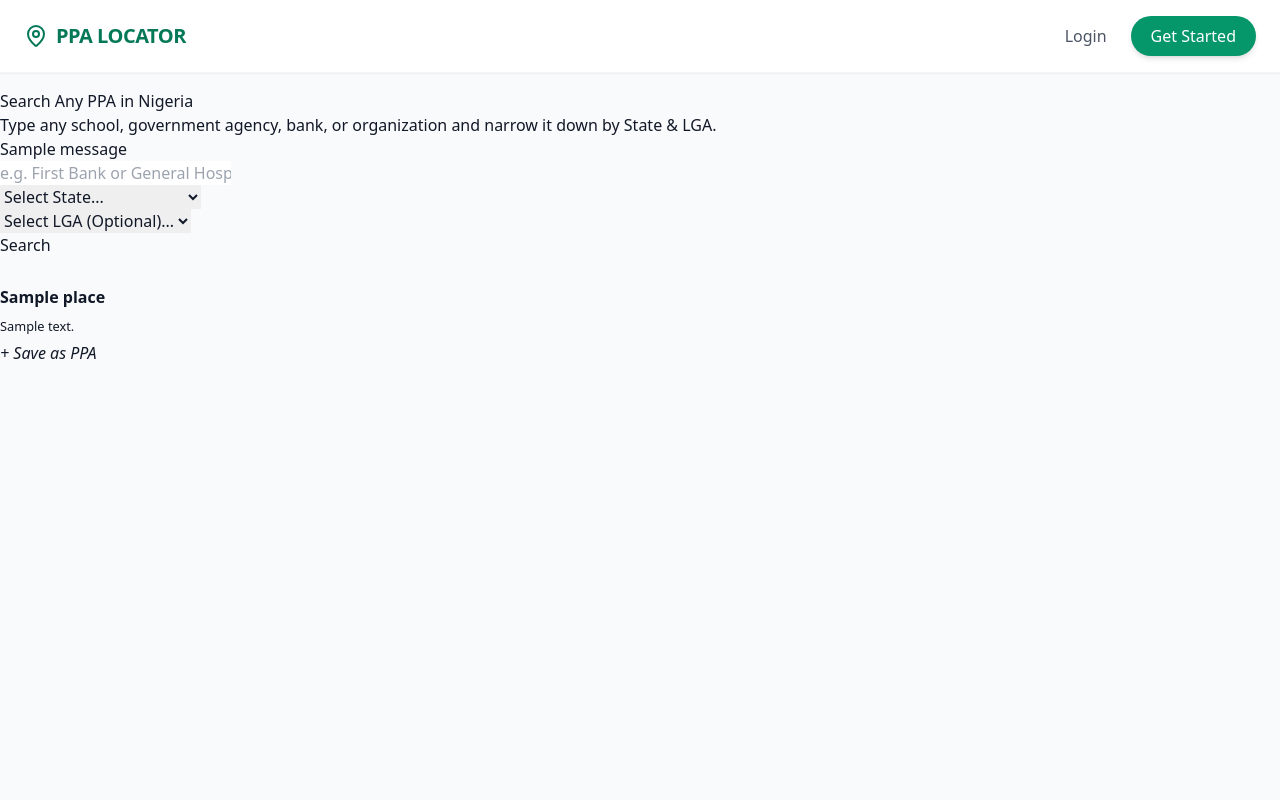
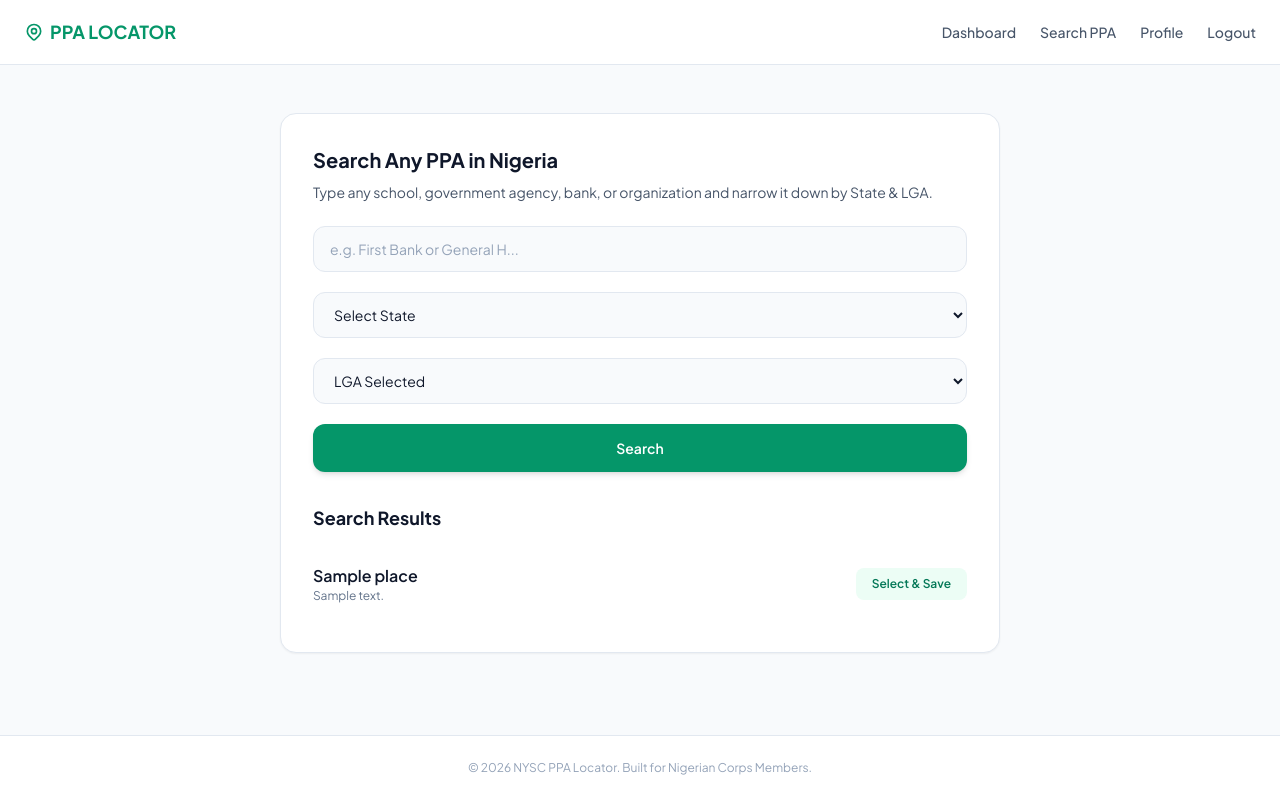
Before and after one commit to anthonyagbo45-ai/NYSC-PPA-Locator, a Django app: template nysc_ppa_locator/templates/ppas/live_search.html in a window 1280 px wide. Run offline with Django 5.2, Linux system fonts and the light colour scheme; data comes from the database, SQL or seed files in the repository; both versions use the stored data as it was after the commit; tables that the repository leaves empty hold one stand-in row (values such as "Sample post"); the template is opened without the code that fills it: values that come from a table or form of the project are taken from there, most other values are stand-ins (such as "Sample title", 1, 10 or a date in 2020); one stand-in notice (Sample message) is shown; some libraries are stand-ins or nearby versions.

Commit message:
still on the process

```diff
--- a/nysc_ppa_locator/templates/ppas/live_search.html
+++ b/nysc_ppa_locator/templates/ppas/live_search.html
@@ -1,53 +1,88 @@
-{% extends 'base.html' %}
+<!DOCTYPE html>
+<html lang="en">
+<head>
+    <meta charset="UTF-8">
+    <meta name="viewport" content="width=device-width, initial-scale=1.0">
+    <title>NYSC PPA Locator | Live Search</title>
+    <!-- Tailwind CSS CDN -->
+    <script src="https://cdn.tailwindcss.com"></script>
+    <link href="https://fonts.googleapis.com/css2?family=Plus+Jakarta+Sans:wght@400;500;600;700&display=swap" rel="stylesheet">
+    <style>
+        body { font-family: 'Plus Jakarta Sans', sans-serif; }
+    </style>
+</head>
+<body class="bg-slate-50 text-slate-800 min-h-screen flex flex-col justify-between">
 
-{% block content %}
-<div class="container py-4">
-    <h2>Search Any PPA in Nigeria</h2>
-    <p class="text-muted">Type any school, government agency, bank, or organization and narrow it down by State & LGA.</p>
+    <!-- Navigation Bar -->
+    <header class="w-full bg-white border-b border-slate-200 sticky top-0 z-50">
+        <div class="max-w-7xl mx-auto px-6 h-16 flex items-center justify-between">
+            <div class="flex items-center space-x-2">
+                <span class="text-emerald-600 font-bold text-lg flex items-center">
+                    <svg class="w-5 h-5 mr-1.5" fill="none" stroke="currentColor" stroke-width="2" viewBox="0 0 24 24"><path stroke-linecap="round" stroke-linejoin="round" d="M17.657 16.657L13.414 20.9a1.998 1.998 0 01-2.827 0l-4.244-4.243a8 8 0 1111.314 0z"/><path stroke-linecap="round" stroke-linejoin="round" d="M15 11a3 3 0 11-6 0 3 3 0 016 0z"/></svg>
+                    PPA LOCATOR
+                </span>
+            </div>
+            <nav class="flex items-center space-x-6 text-sm font-medium text-slate-600">
+                <a href="{% url 'dashboard' %}" class="hover:text-emerald-600 transition">Dashboard</a>
+                <a href="{% url 'search_ppa' %}" class="hover:text-emerald-600 transition">Search PPA</a>
+                <a href="#" class="hover:text-emerald-600 transition">Profile</a>
+                <a href="#" class="hover:text-emerald-600 transition">Logout</a>
+            </nav>
+        </div>
+    </header>
 
-    <!-- Django Messages Alert Banner -->
-    {% if messages %}
-        {% for message in messages %}
-            <div class="alert alert-{{ message.tags }} alert-dismissible fade show" role="alert">
-                {{ message }}
-                <button type="button" class="btn-close" data-bs-dismiss="alert" aria-label="Close"></button>
+    <!-- Main Content -->
+    <main class="max-w-3xl w-full mx-auto px-6 py-12 flex-grow">
+        <div class="bg-white rounded-2xl shadow-sm border border-slate-200 p-8">
+            <h1 class="text-xl font-bold text-slate-900 mb-2">Search Any PPA in Nigeria</h1>
+            <p class="text-sm text-slate-600 mb-6">Type any school, government agency, bank, or organization and narrow it down by State & LGA.</p>
+
+            <form method="GET" action="" class="space-y-5">
+                <!-- Search Query Input -->
+                <div>
+                    <input type="text" name="q" value="{{ query }}" placeholder="e.g. First Bank or General H..."
+                           class="w-full px-4 py-3 bg-slate-50 border border-slate-200 rounded-xl text-slate-900 placeholder-slate-400 focus:outline-none focus:ring-2 focus:ring-emerald-500 focus:bg-white transition text-sm">
                 </div>
-        {% endfor %}
-    {% endif %}
 
-    <!-- Search Form with State & LGA Selectors -->
-    <form method="GET" action="" class="row g-3 mb-4">
-        <div class="col-md-4">
-            <input type="text" name="q" class="form-control" value="{{ query }}" placeholder="e.g. First Bank or General Hospital">
-        </div>
-        <div class="col-md-3">
-            <select name="state" id="state-select" class="form-select">
-                <option value="">Select State...</option>
-                {% for s in states %}
-                    <option value="{{ s.id }}" {% if selected_state == s.id|stringformat:"s" %}selected{% endif %}>{{ s.name }}</option>
+                <!-- State Dropdown -->
+                <div>
+                    <select name="state" id="state-select" class="w-full px-4 py-3 bg-slate-50 border border-slate-200 rounded-xl text-slate-900 focus:outline-none focus:ring-2 focus:ring-emerald-500 focus:bg-white transition text-sm">
+                        <option value="">Select State</option>
+                        {% for state in states %}
+                            <option value="{{ state.id }}" {% if selected_state == state.id|stringformat:"s" %}selected{% endif %}>{{ state.name }}</option>
                         {% endfor %}
                     </select>
                 </div>
-        <div class="col-md-3">
-            <select name="lga" id="lga-select" class="form-select">
+
+                <!-- LGA Dropdown -->
+                <div>
+                    <select name="lga" id="lga-select" class="w-full px-4 py-3 bg-slate-50 border border-slate-200 rounded-xl text-slate-900 focus:outline-none focus:ring-2 focus:ring-emerald-500 focus:bg-white transition text-sm">
                         <option value="">Select LGA (Optional)...</option>
+                        {% if selected_lga %}
+                            <option value="{{ selected_lga }}" selected>LGA Selected</option>
+                        {% endif %}
                     </select>
                 </div>
-        <div class="col-md-2">
-            <button type="submit" class="btn btn-primary w-100">Search</button>
+
+                <!-- Search Button -->
+                <div>
+                    <button type="submit" class="w-full py-3.5 bg-emerald-600 hover:bg-emerald-700 text-white font-semibold rounded-xl shadow-md transition text-sm">
+                        Search
+                    </button>
                 </div>
             </form>
 
+            <!-- Results Section if available -->
             {% if places %}
-        <div class="list-group">
+                <div class="mt-8 space-y-4">
+                    <h2 class="text-lg font-bold text-slate-900">Search Results</h2>
+                    <div class="divide-y divide-slate-100">
                         {% for place in places %}
-                <div class="list-group-item d-flex justify-content-between align-items-center py-3">
+                            <div class="py-4 flex items-center justify-between">
                                 <div>
-                        <h5 class="mb-1 text-dark"><strong>{{ place.name }}</strong></h5>
-                        <p class="mb-1 text-muted"><small>{{ place.address }}</small></p>
+                                    <h3 class="font-semibold text-slate-900">{{ place.name }}</h3>
+                                    <p class="text-xs text-slate-500">{{ place.address }}</p>
                                 </div>
-
-                    <!-- One-Click Save Form passing State, LGA, GPS coordinates, and Google Maps URL -->
                                 <form method="POST" action="{% url 'save_live_place' %}">
                                     {% csrf_token %}
                                     <input type="hidden" name="name" value="{{ place.name }}">
@@ -58,62 +93,50 @@
                                     <input type="hidden" name="latitude" value="{{ place.latitude }}">
                                     <input type="hidden" name="longitude" value="{{ place.longitude }}">
                                     <input type="hidden" name="google_maps_url" value="{{ place.google_maps_url }}">
-                        <button type="submit" class="btn btn-success btn-sm">
-                            <i class="bi bi-plus-circle">+ Save as PPA</i>
+                                    <button type="submit" class="px-4 py-2 bg-emerald-50 text-emerald-700 hover:bg-emerald-100 rounded-lg text-xs font-semibold transition">
+                                        Select & Save
                                     </button>
                                 </form>
                             </div>
                         {% endfor %}
                     </div>
-    {% elif query %}
-        <div class="alert alert-warning">No matching institutions found on Google Places for "{{ query }}". Try refining your search terms or selecting a broader location.</div>
+                </div>
             {% endif %}
         </div>
+    </main>
 
-<!-- Dynamic LGA Fetch JavaScript -->
+    <!-- Footer -->
+    <footer class="w-full py-6 text-center text-xs text-slate-400 border-t border-slate-200 bg-white">
+        &copy; 2026 NYSC PPA Locator. Built for Nigerian Corps Members.
+    </footer>
+
+    <!-- JavaScript for Dynamic LGA Loading -->
     <script>
-    document.addEventListener("DOMContentLoaded", function () {
-        var stateSelect = document.getElementById('state-select');
-        var lgaSelect = document.getElementById('lga-select');
-        var preselectedLga = "{{ selected_lga }}";
+        const stateSelect = document.getElementById('state-select');
+        const lgaSelect = document.getElementById('lga-select');
 
-        function loadLgas(stateId, selectedLgaId = "") {
-            if (!stateId) {
+        stateSelect.addEventListener('change', function() {
+            const stateId = this.value;
             lgaSelect.innerHTML = '<option value="">Select LGA (Optional)...</option>';
-                return;
-            }
+            if (!stateId) return;
 
-            lgaSelect.innerHTML = '<option value="">Loading LGAs...</option>';
-
-            fetch(`{% url 'load_lgas' %}?state=${stateId}`)
+            fetch(`/api/load-lgas/?state=${stateId}`)
                 .then(response => response.json())
                 .then(data => {
-                    lgaSelect.innerHTML = '<option value="">Select LGA (Optional)...</option>';
                     data.forEach(lga => {
-                        var option = document.createElement('option');
+                        const option = document.createElement('option');
                         option.value = lga.id;
                         option.textContent = lga.name;
-                        if (selectedLgaId && lga.id == selectedLgaId) {
+                        {% if selected_lga %}
+                        if (lga.id == "{{ selected_lga }}") {
                             option.selected = true;
                         }
+                        {% endif %}
                         lgaSelect.appendChild(option);
                     });
                 })
-                .catch(error => {
-                    console.error('Error loading LGAs:', error);
-                    lgaSelect.innerHTML = '<option value="">Failed to load LGAs</option>';
-                });
-        }
-
-        // If a state is already selected on page load, populate its LGAs
-        if (stateSelect.value) {
-            loadLgas(stateSelect.value, preselectedLga);
-        }
-
-        // Listen for changes on the state dropdown
-        stateSelect.addEventListener('change', function () {
-            loadLgas(this.value);
-        });
+                .catch(err => console.error('Error loading LGAs:', err));
         });
     </script>
-{% endblock %}
+</body>
+</html>
```
Also changed, not shown: nysc_ppa_locator/templates/ppas/dashboard.html (+69 -36 lines), nysc_ppa_locator/db.sqlite3. Lines whose indentation alone changed are shown as unchanged.
